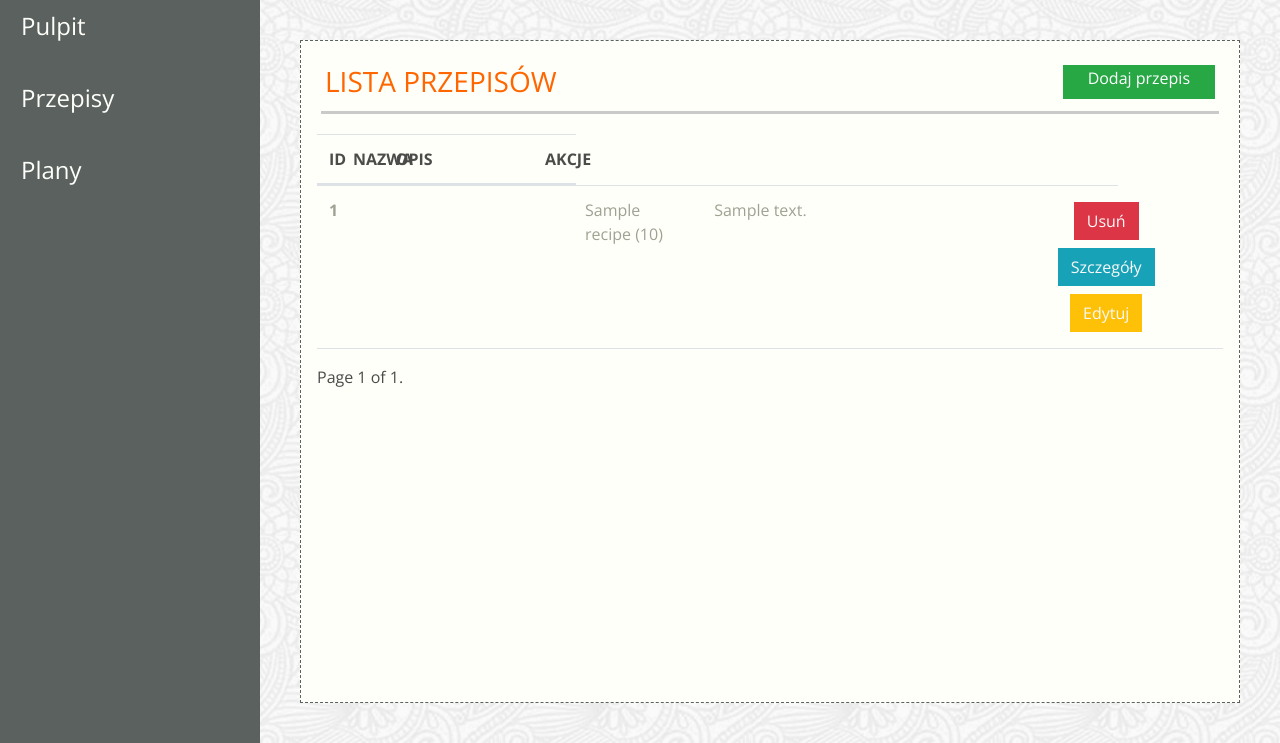
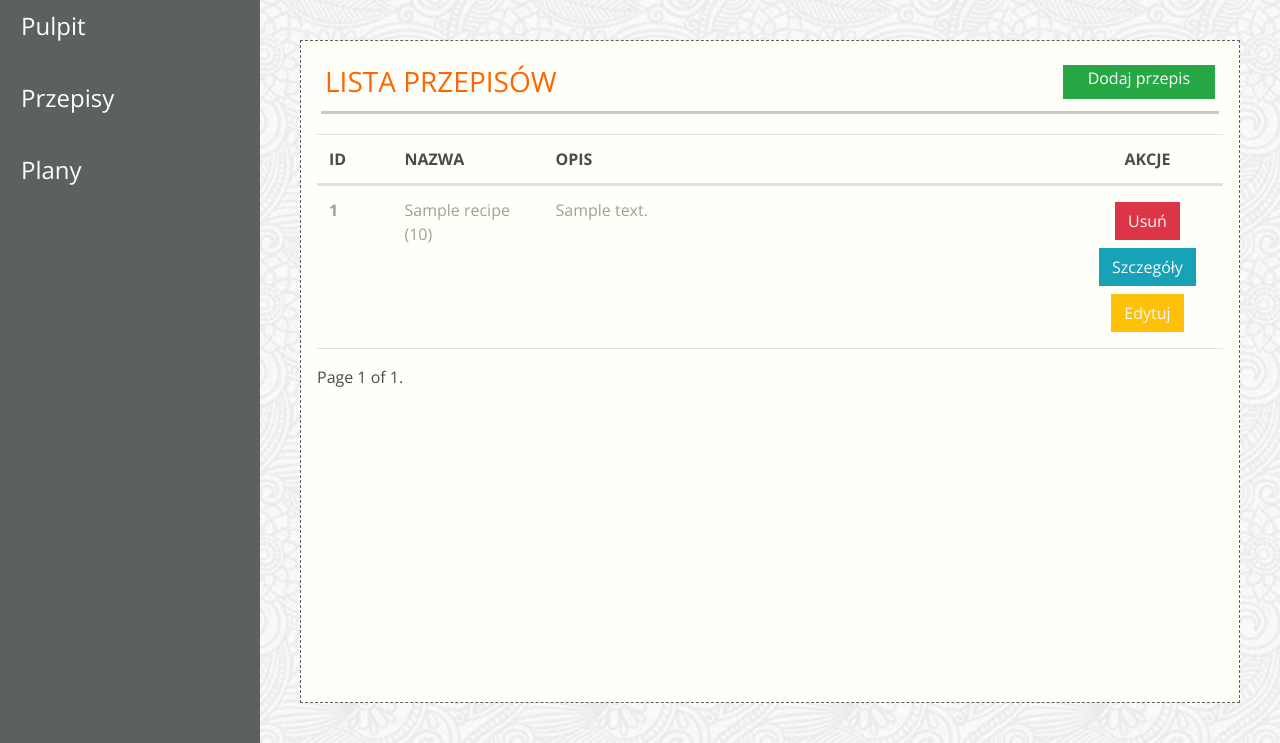
Before and after one commit to CezarySzukiel/Project_Jedzonko_Scrum, a Django app: template jedzonko/templates/jedzonko/app-recipes.html in a window 1280 px wide. Shown: the part 84-827 px from the top of the page. Run offline with Django 3.2, Linux system fonts and the light colour scheme; the template is opened without the code that fills it: most values are stand-ins (such as "Sample title", 1, 10 or a date in 2020); some libraries are stand-ins or nearby versions; some web fonts are replaced.

Commit message:
1.5 merged to develop

```diff
--- a/jedzonko/templates/jedzonko/app-recipes.html
+++ b/jedzonko/templates/jedzonko/app-recipes.html
@@ -63,7 +63,7 @@
 
 <!--        </tr>-->
         {% for recipe in page_obj %}
-                <tr>
+                <tr class="d-flex">
                     <th scope="row" class="col-1">{{forloop.counter}}</th>
                     <td class="col-2">
                         {{recipe.name}} ({{recipe.votes}})
```
